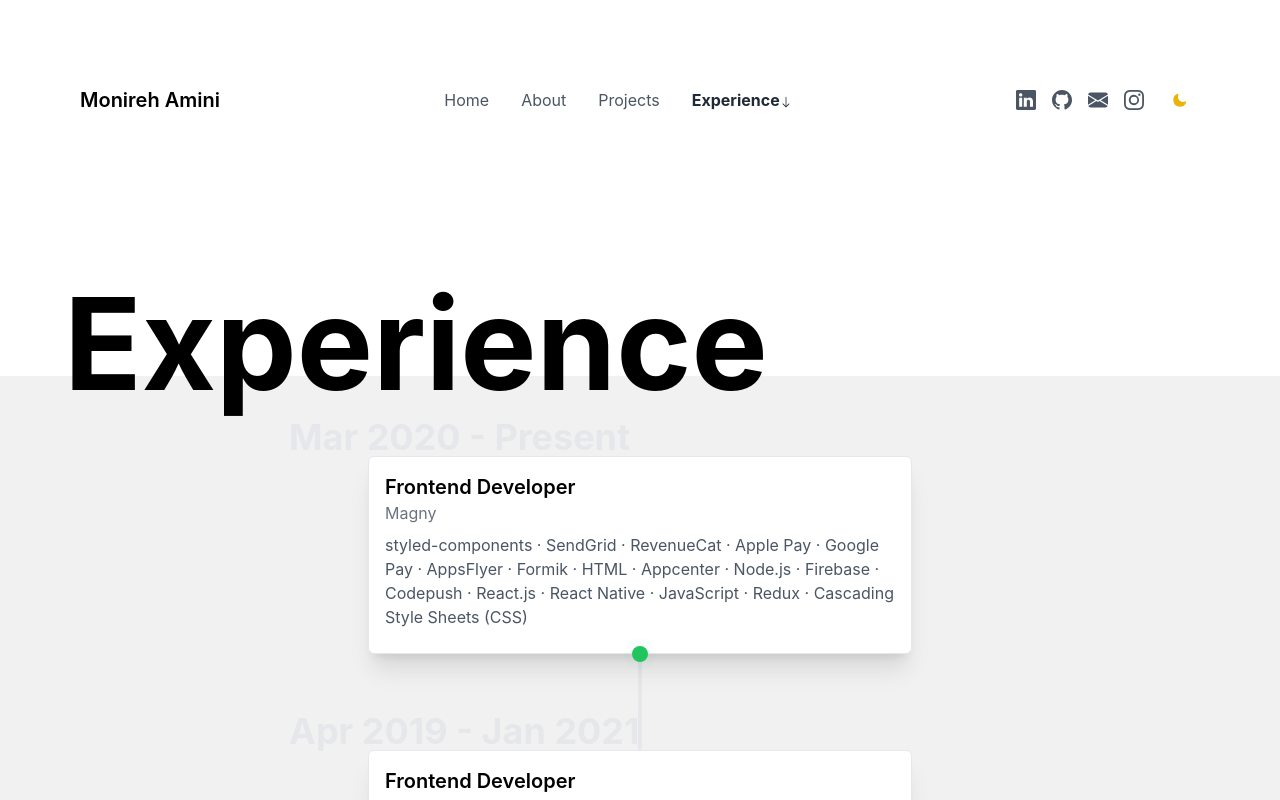
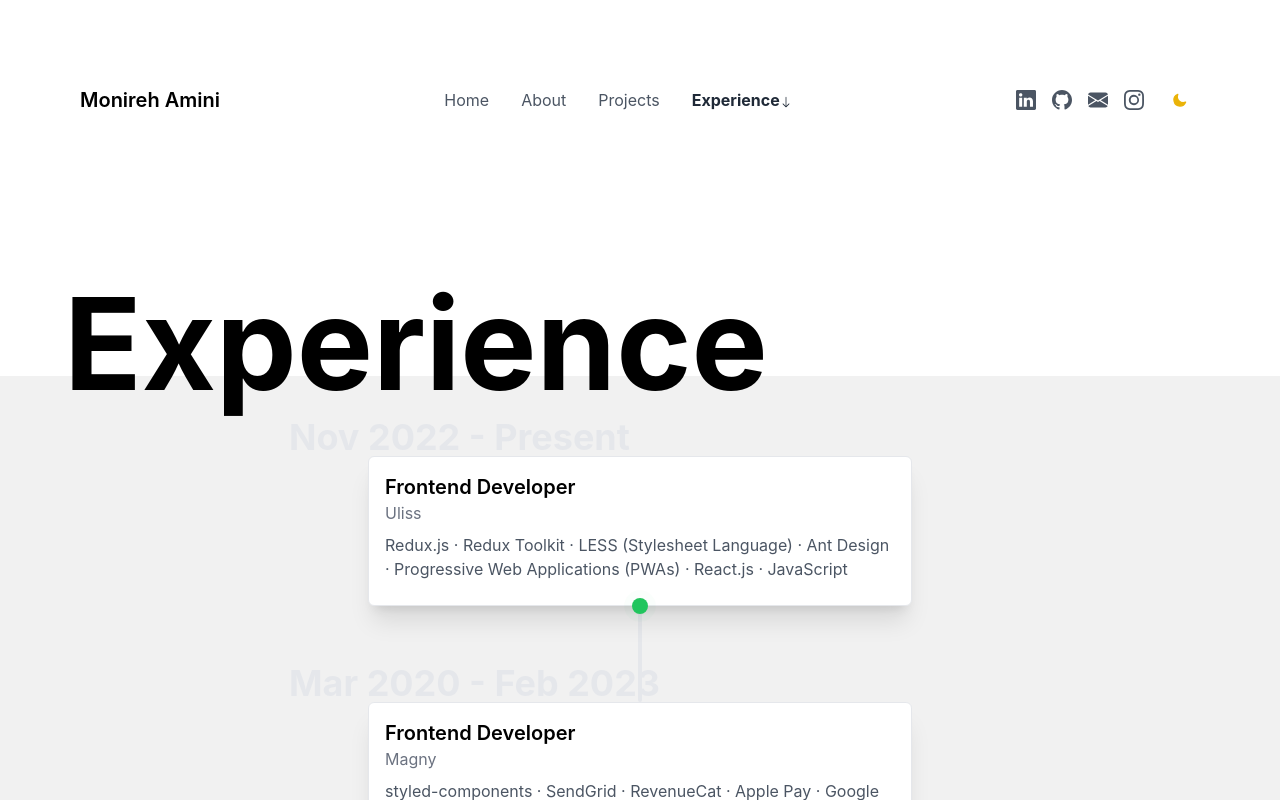
Before and after one commit to monireamini/monireamini.github.io, a Next.js app: page /experience in a window 1280 px wide. Shown: the top 800 px of the page. Built offline with nearby package versions, Linux system fonts and the light colour scheme.

Commit message:
update my experiences

```diff
--- a/data/my-portfolio.ts
+++ b/data/my-portfolio.ts
@@ -18,8 +18,15 @@ const myPortfolio = {
     experience: [
         {
             title: "Frontend Developer",
+            company: "Uliss",
+            year: "Nov 2022 - Present",
+            companyLink: "https://uliss.ir",
+            desc: "Redux.js · Redux Toolkit · LESS (Stylesheet Language) · Ant Design · Progressive Web Applications (PWAs) · React.js · JavaScript",
+        },
+        {
+            title: "Frontend Developer",
             company: "Magny",
-            year: "Mar 2020 - Present",
+            year: "Mar 2020 - Feb 2023",
             companyLink: "https://magny.com.au",
             desc: "styled-components · SendGrid · RevenueCat · Apple Pay · Google Pay · AppsFlyer · Formik · HTML · Appcenter · Node.js · Firebase · Codepush · React.js · React Native · JavaScript · Redux · Cascading Style Sheets (CSS)",
         },
```
